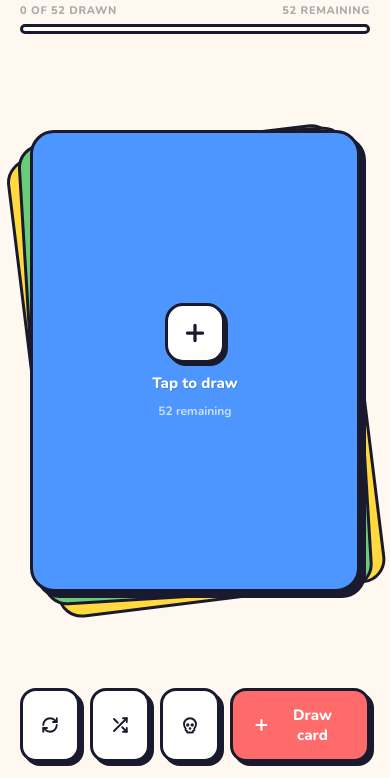
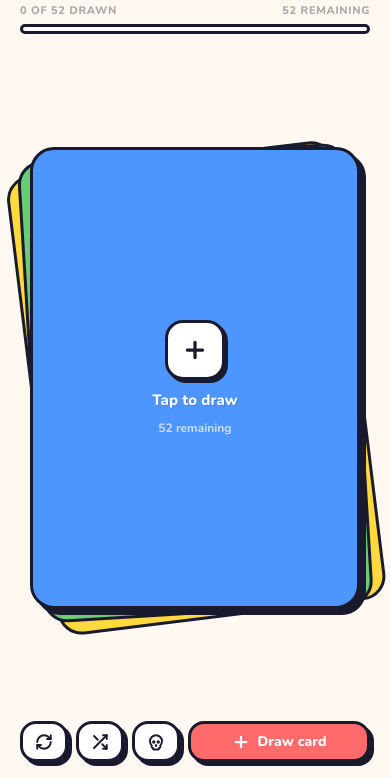
Before and after one commit to workszop/beehonest, a plain HTML site: page app.html in a window 390 px wide. Shown: the part 66-844 px from the top of the page. Drawn offline with nearby package versions, Linux system fonts and the light colour scheme.

Commit message:
Shorten bottom action buttons
The fourth (doom) button squeezed the row so the primary label wrapped
to two lines on phone widths, stretching all buttons taller. Reduce
vertical padding and min-height, prevent label wrap, and tighten
paddings further under 420px so the row fits one line down to 360px.

Co-Authored-By: Claude Fable 5 <noreply@anthropic.com>
Claude-Session: https://claude.ai/code/session_01YHZpLF5PAxyBTyYHTG6r4m

```diff
--- a/app.html
+++ b/app.html
@@ -177,9 +177,9 @@ body{
 .actions{flex-shrink:0;padding-top:14px;display:flex;gap:10px}
 .btn{
   display:flex;align-items:center;justify-content:center;gap:8px;
-  padding:14px 20px;font-size:15px;font-weight:800;
+  padding:9px 20px;font-size:15px;font-weight:800;white-space:nowrap;
   border-radius:16px;border:3px solid #1a1a2e;cursor:pointer;
-  font-family:inherit;transition:transform .12s,box-shadow .12s;min-height:54px;
+  font-family:inherit;transition:transform .12s,box-shadow .12s;min-height:44px;
 }
 .btn:active{transform:scale(.95) translateY(2px);box-shadow:2px 2px 0 #1a1a2e !important}
 .btn-primary{
@@ -190,7 +190,12 @@ body{
 .btn-secondary{
   background:#fff;color:#1a1a2e;
   box-shadow:4px 4px 0 #1a1a2e;
-  padding:14px 18px; /* Slightly tighter for purely icon buttons */
+  padding:9px 18px; /* Slightly tighter for purely icon buttons */
+}
+@media (max-width:420px){
+  .actions{gap:8px}
+  .btn{padding:8px 14px;font-size:14px;min-height:40px}
+  .btn-secondary{padding:8px 12px}
 }
 
 /* Toast */
```
Also changed, not shown: multi_app.html (+8 -3 lines).
